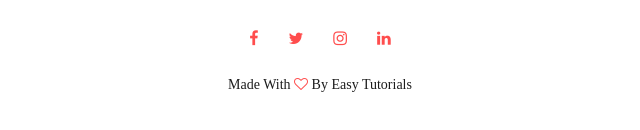
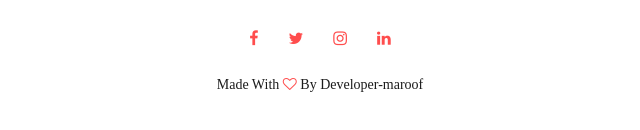
Before and after one commit to developermaroof/Project-University, a plain HTML site: page index.html in a window 1280 px wide. Shown: the part 3844-3974 px from the top of the page, 320-960 px from the left. Drawn offline with Linux system fonts and the light colour scheme.

Commit message:
Added initial files

```diff
--- a/index.html
+++ b/index.html
@@ -215,7 +215,7 @@
         <i class="fa fa-instagram"></i>
         <i class="fa fa-linkedin"></i>
       </div>
-      <p>Made With <i class="fa fa-heart-o"></i> By Easy Tutorials</p>
+      <p>Made With <i class="fa fa-heart-o"></i> By Developer-maroof</p>
     </section>
 
     <!-- -----------JavaScript---------- -->
```
